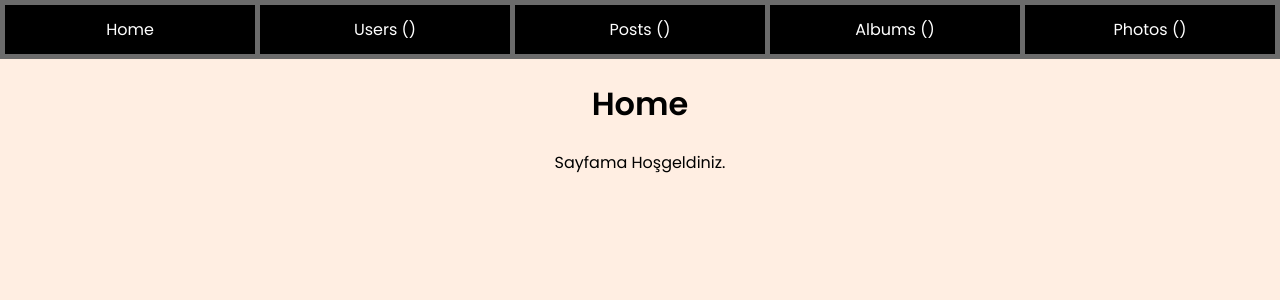
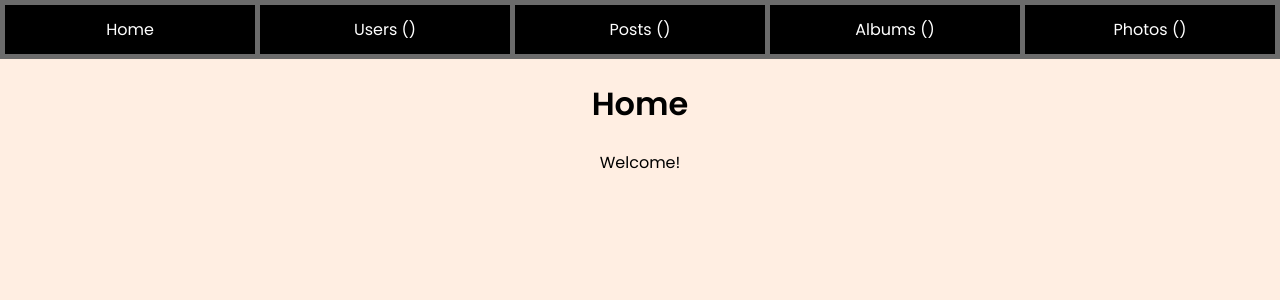
Before and after one commit to HasanHuseyinDemir/React-JsonPlaceHolder-with-Router, a React (Create React App) app: page / in a window 1280 px wide. Shown: the top 300 px of the page. Built offline with nearby package versions, Linux system fonts and the light colour scheme; no server answers.

Commit message:
dil düzenlemesi

```diff
--- a/src/App.js
+++ b/src/App.js
@@ -72,7 +72,7 @@ function Home() {
   return (
     <div>
       <h1>Home</h1>
-      <p>Sayfama Hoşgeldiniz.</p>
+      <p>Welcome!</p>
     </div>
   );
 }
```
